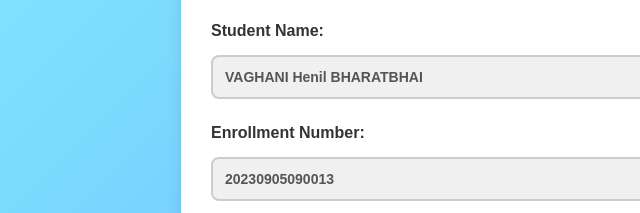
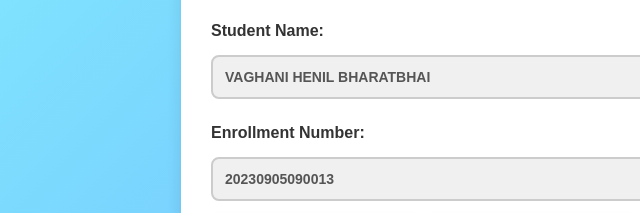
Before and after one commit to Henil752005/Henil13, a plain HTML site: page index.html in a window 1280 px wide. Shown: the part 430-643 px from the top of the page, 109-749 px from the left. Drawn offline with Linux system fonts and the light colour scheme.

Commit message:
Update index.html

```diff
--- a/index.html
+++ b/index.html
@@ -176,7 +176,7 @@
       <input type="text" id="subjectCode" value="BETCE13304" readonly />
 
       <label for="studentName">Student Name:</label>
-      <input type="text" id="studentName" value="VAGHANI Henil BHARATBHAI" readonly />
+      <input type="text" id="studentName" value="VAGHANI HENIL BHARATBHAI" readonly />
 
       <label for="enNo">Enrollment Number:</label>
       <input type="text" id="enNo" value="20230905090013" readonly />
```
